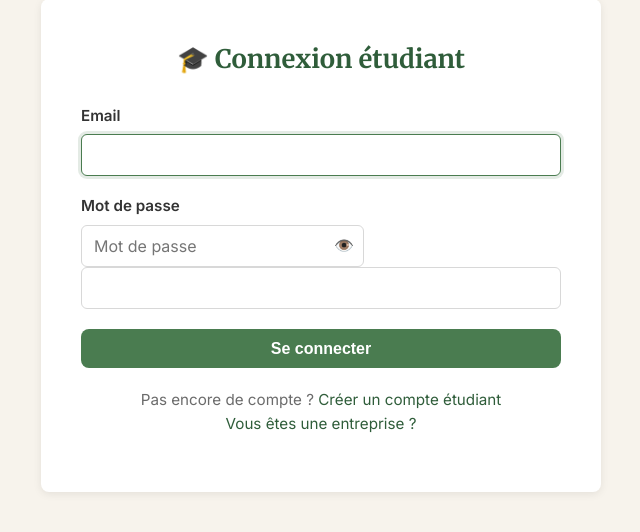
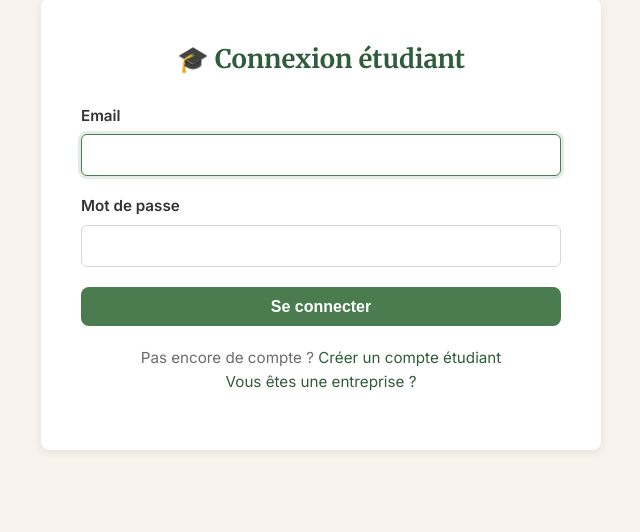
Before and after one commit to adanlokonon/bensa, a Flask app: page /connexion/etudiant in a window 1280 px wide. Shown: the part 151-683 px from the top of the page, without its empty margins (319-959 px from the left). Run offline with Flask 3, Linux system fonts and the light colour scheme; some libraries are stand-ins or nearby versions.

Commit message:
Enlever une seule demande de mot de passe pour chaquepage de connexion

```diff
--- a/templates/connexion_entreprise.html
+++ b/templates/connexion_entreprise.html
@@ -11,10 +11,6 @@
     </div>
     <div class="form-group">
       <label for="mot_de_passe">Mot de passe</label>
-      <div class="password-field">
-  <input type="password" id="pwd" name="password" placeholder="Mot de passe">
-  <span id="toggleEye" onclick="togglePassword()">👁️</span>
-</div>
       <input type="password" id="mot_de_passe" name="mot_de_passe" required>
     </div>
     <div class="form-actions">
--- a/templates/connexion_etudiant.html
+++ b/templates/connexion_etudiant.html
@@ -11,10 +11,6 @@
     </div>
     <div class="form-group">
       <label for="mot_de_passe">Mot de passe</label>
-      <div class="password-field">
-  <input type="password" id="pwd" name="password" placeholder="Mot de passe">
-  <span id="toggleEye" onclick="togglePassword()">👁️</span>
-</div>
       <input type="password" id="mot_de_passe" name="mot_de_passe" required>
     </div>
     <div class="form-actions">
```
